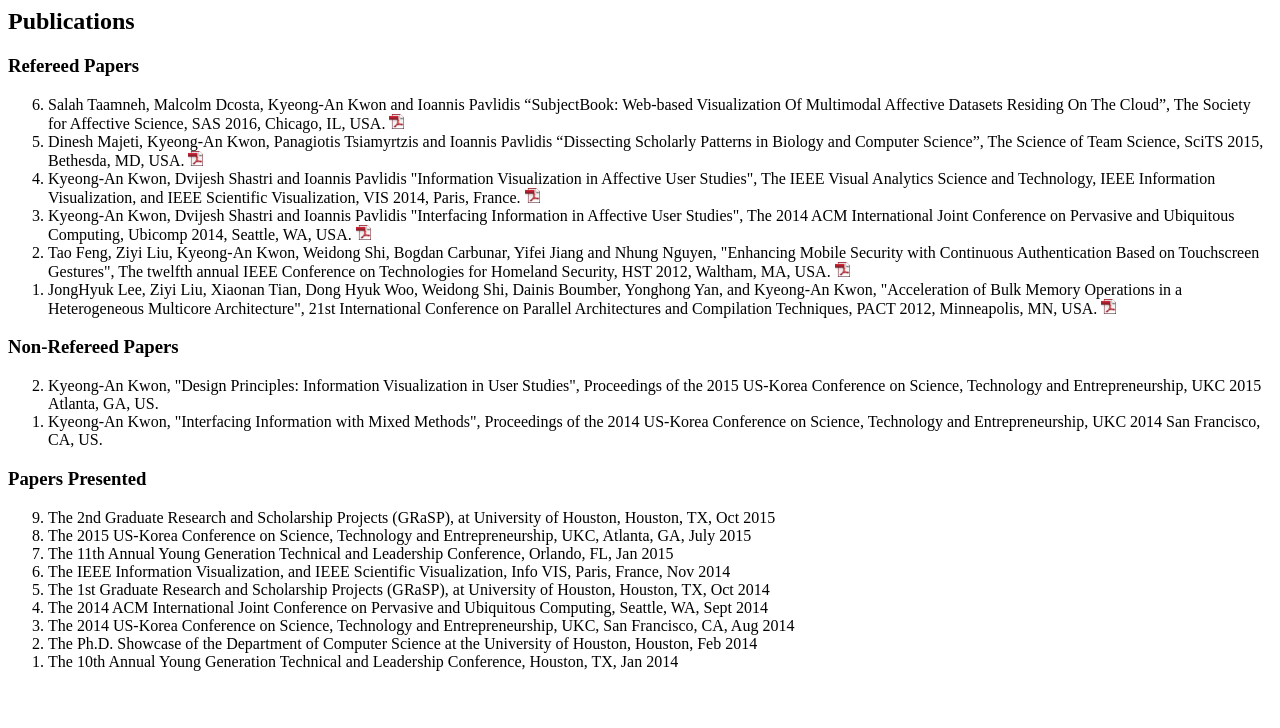
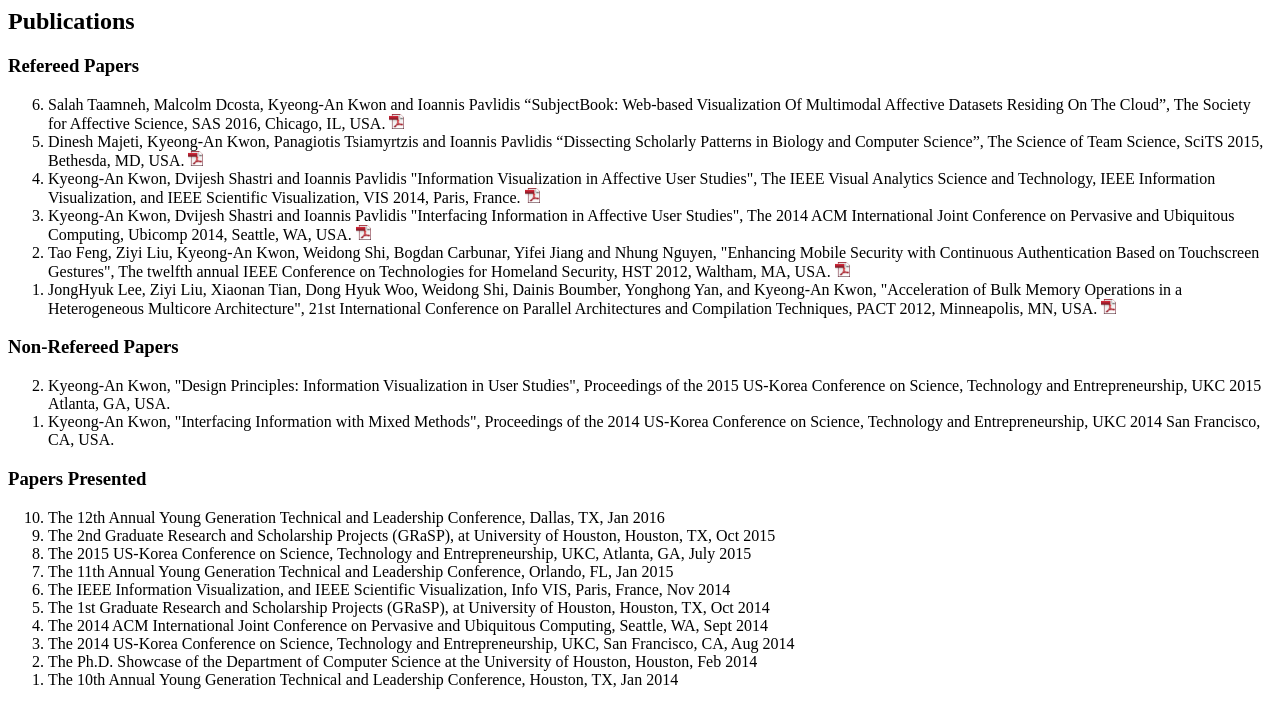
Before and after one commit to Kyeongan/www, a plain HTML site: page publications.html in a window 1280 px wide. Drawn offline with Linux system fonts and the light colour scheme.

Commit message:
updated CV

```diff
--- a/publications.html
+++ b/publications.html
@@ -29,15 +29,16 @@
 <h3>Non-Refereed Papers</h3>
 <ol reversed>
 	<li>
-		<me>Kyeong-An Kwon</me>, "Design Principles: Information Visualization in User Studies", Proceedings of the 2015 US-Korea Conference on Science, Technology and Entrepreneurship, UKC 2015 Atlanta, GA, US.
+		<me>Kyeong-An Kwon</me>, "Design Principles: Information Visualization in User Studies", Proceedings of the 2015 US-Korea Conference on Science, Technology and Entrepreneurship, UKC 2015 Atlanta, GA, USA.
 	</li>
 	<li>
-		<me>Kyeong-An Kwon</me>, "Interfacing Information with Mixed Methods", Proceedings of the 2014 US-Korea Conference on Science, Technology and Entrepreneurship, UKC 2014 San Francisco, CA, US.
+		<me>Kyeong-An Kwon</me>, "Interfacing Information with Mixed Methods", Proceedings of the 2014 US-Korea Conference on Science, Technology and Entrepreneurship, UKC 2014 San Francisco, CA, USA.
 	</li>
 </ol>
 
 <h3>Papers Presented</h3>
 <ol reversed>
+	<li>The 12th Annual Young Generation Technical and Leadership Conference, Dallas, TX, Jan 2016</li>
 	<li>The 2nd Graduate Research and Scholarship Projects (GRaSP), at University of Houston, Houston, TX, Oct 2015</li>
 	<li>The 2015 US-Korea Conference on Science, Technology and Entrepreneurship, UKC, Atlanta, GA, July 2015</li>
 	<li>The 11th Annual Young Generation Technical and Leadership Conference, Orlando, FL, Jan 2015</li>
```
Also changed, not shown: about.html (+1 -1 lines).
